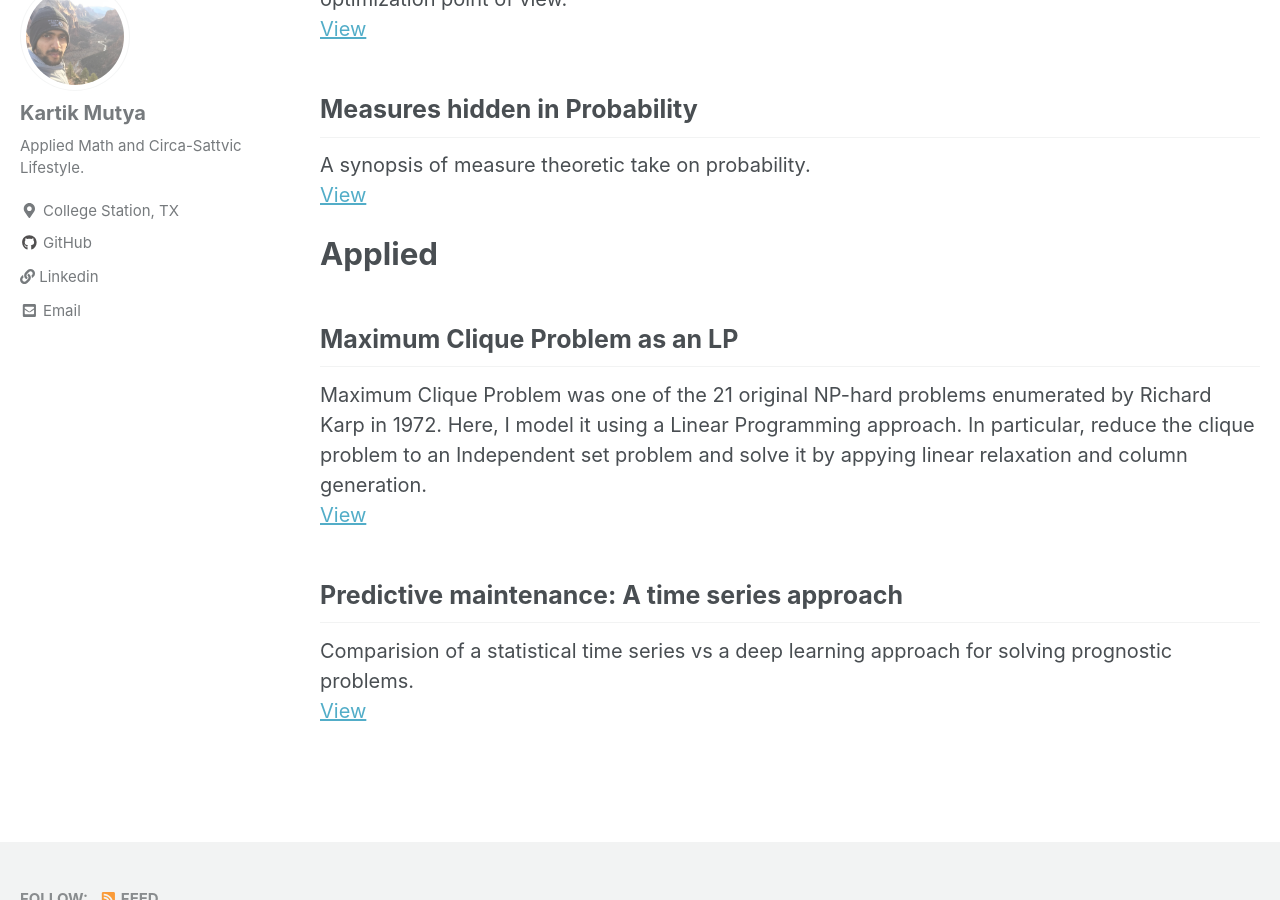
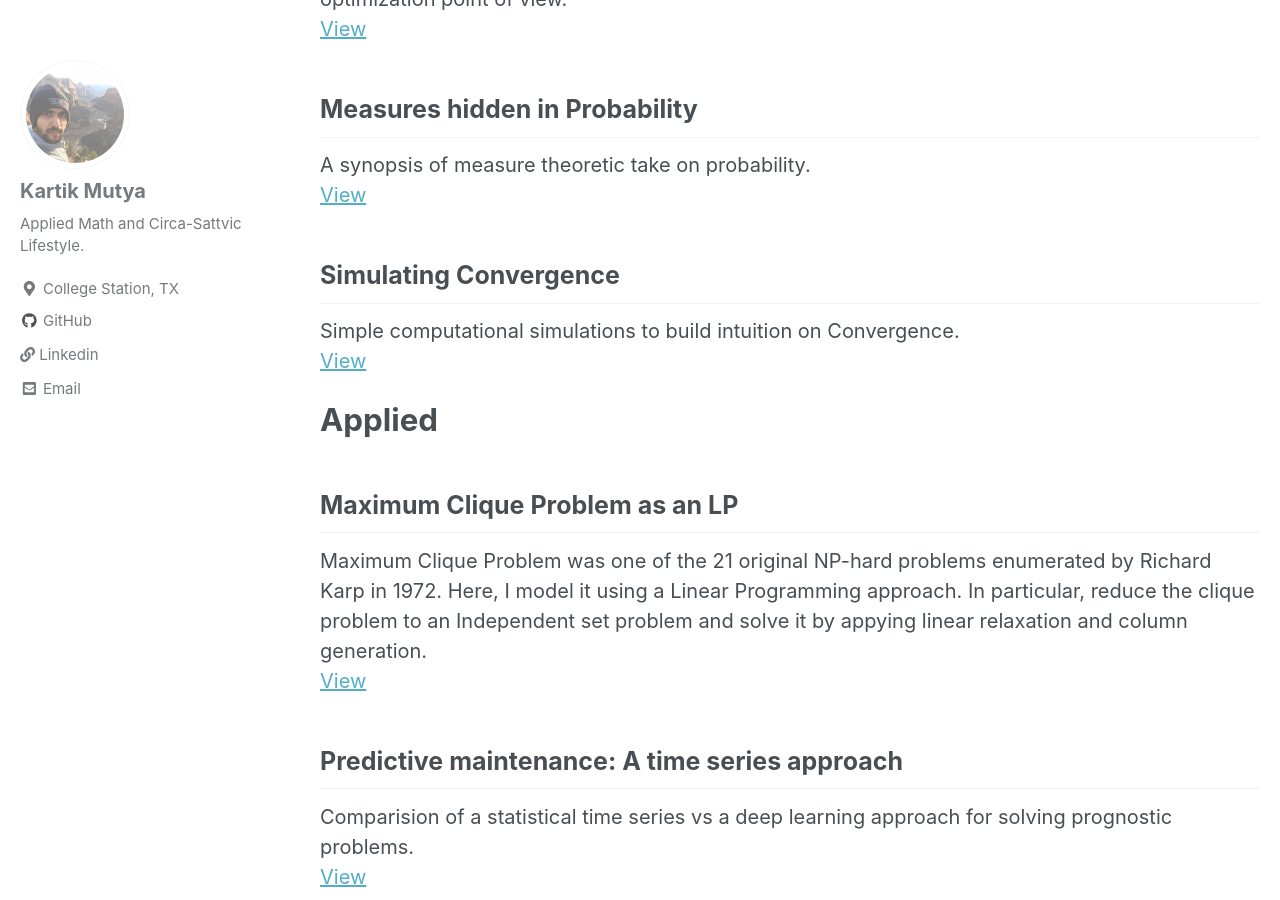
Before and after one commit to kmutya/kmutya.github.io, a Jekyll site: the page built from _pages/posts.md, in a window 1280 px wide and 900 px high, scrolled down 669 px. Built offline with Jekyll 4.4.1, drawn with Linux system fonts in a browser that asks for light colours; nearby versions of some CDN libraries.

Commit message:
Convergence_push0

```diff
--- a/_pages/posts.md
+++ b/_pages/posts.md
@@ -28,6 +28,11 @@
 A synopsis of measure theoretic take on probability. <br>
 [View](https://kmutya.github.io/measuretheoryprob/)
 
+## Simulating Convergence
+
+Simple computational simulations to build intuition on Convergence. <br>
+[View](https://kmutya.github.io/Convergence/)
+
 # Applied
 
 ## Maximum Clique Problem as an LP
```
